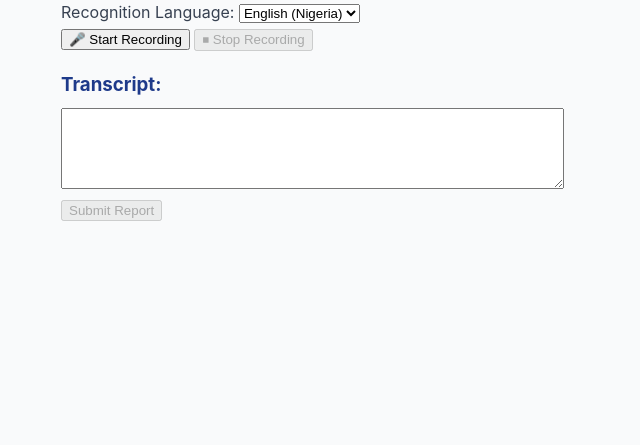
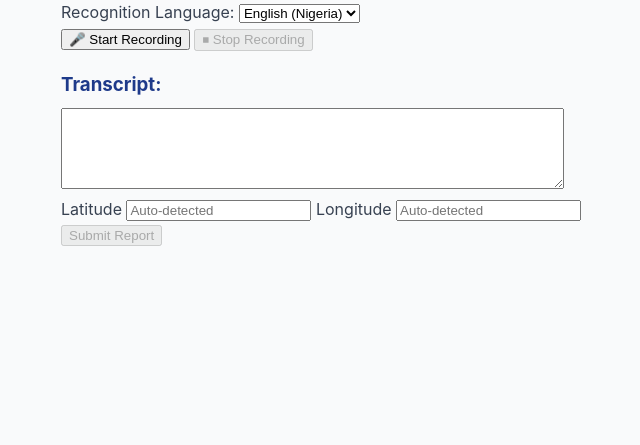
Before and after one commit to Zeenah-Yusuf/chsg, a Python web app: template api/templates/ingest_voice.html in a window 1280 px wide. Shown: the part 162-607 px from the top of the page, without its empty margins (29-669 px from the left). Run offline with Jinja, Linux system fonts and the light colour scheme; the template is opened without the code that fills it, so the values that code supplies are empty.

Commit message:
Add geotagging inputs and update alerts
Added optional latitude and longitude inputs for geotagging, and updated alerts for voice recognition events.

```diff
--- a/api/templates/ingest_voice.html
+++ b/api/templates/ingest_voice.html
@@ -23,11 +23,33 @@
   <textarea id="transcript" rows="5" cols="60" readonly></textarea>
 </div>
 
+<!-- Optional lat/lon inputs for geotagging -->
+<div class="geo-inputs">
+  <label>Latitude</label>
+  <input type="text" id="latInput" name="lat" placeholder="Auto-detected">
+
+  <label>Longitude</label>
+  <input type="text" id="lonInput" name="lon" placeholder="Auto-detected">
+</div>
+
 <button id="submitBtn" disabled>Submit Report</button>
 
 <script>
 let recognition;
 let transcriptText = "";
+
+//  Auto-fill lat/lon using browser geolocation
+if (navigator.geolocation) {
+  navigator.geolocation.getCurrentPosition(
+    pos => {
+      document.getElementById("latInput").value = pos.coords.latitude.toFixed(5);
+      document.getElementById("lonInput").value = pos.coords.longitude.toFixed(5);
+    },
+    err => {
+      console.warn("Geolocation failed:", err.message);
+    }
+  );
+}
 
 // Initialize recognition
 function initRecognition(lang) {
@@ -48,7 +70,7 @@ function initRecognition(lang) {
 
   recognition.onerror = (event) => {
     console.error("Speech recognition error:", event.error);
-    showToast("❌ Voice recognition error: " + event.error, "error");
+    alert("❌ Voice recognition error: " + event.error);
   };
 }
 
@@ -57,7 +79,7 @@ document.getElementById("startBtn").addEventListener("click", () => {
   const lang = document.getElementById("langSelect").value;
   initRecognition(lang);
   recognition.start();
-  showToast(" Recording started (" + lang + "). Speak now...", "info");
+  alert("🎤 Recording started (" + lang + "). Speak now...");
   document.getElementById("startBtn").disabled = true;
   document.getElementById("stopBtn").disabled = false;
 });
@@ -66,7 +88,7 @@ document.getElementById("startBtn").addEventListener("click", () => {
 document.getElementById("stopBtn").addEventListener("click", () => {
   if (recognition) {
     recognition.stop();
-    showToast("⏹ Recording stopped.", "info");
+    alert("⏹ Recording stopped.");
     document.getElementById("startBtn").disabled = false;
     document.getElementById("stopBtn").disabled = true;
   }
@@ -88,12 +110,22 @@ document.getElementById("submitBtn").addEventListener("click", async () => {
       body: JSON.stringify(payload)
     });
 
-    if (!res.ok) throw new Error("Failed to submit voice report");
+    if (!res.ok) {
+      const errData = await res.json().catch(() => ({}));
+      const msg = errData.detail || "Voice ingestion failed.";
+      alert("❌ " + msg);
+      return;
+    }
+
     const result = await res.json();
-    showToast(" Voice ingested! Risk Score: " + result.record.risk_score);
 
+    //  Pop-up alert with risk score
+    alert("Prediction complete! Risk Score: " + result.record.risk_score +
+          " | Risky: " + (result.record.is_risky ? "Yes" : "No"));
+
+    //  Update dashboard table if present
     const table = document.querySelector(".risk-table tbody");
-    if (table) {
+    if (table && result.record) {
       const r = result.record;
       const row = document.createElement("tr");
       row.innerHTML = `
@@ -107,9 +139,15 @@ document.getElementById("submitBtn").addEventListener("click", async () => {
       `;
       table.prepend(row);
     }
+
+    //  Reset transcript after successful submission
+    document.getElementById("transcript").value = "";
+    transcriptText = "";
+    document.getElementById("submitBtn").disabled = true;
+
   } catch (err) {
-    console.error(err);
-    showToast("❌ Failed to submit voice report", "error");
+    console.error("Voice upload error:", err);
+    alert("⚠️ Network error while submitting voice report.");
   }
 });
 </script>
```
